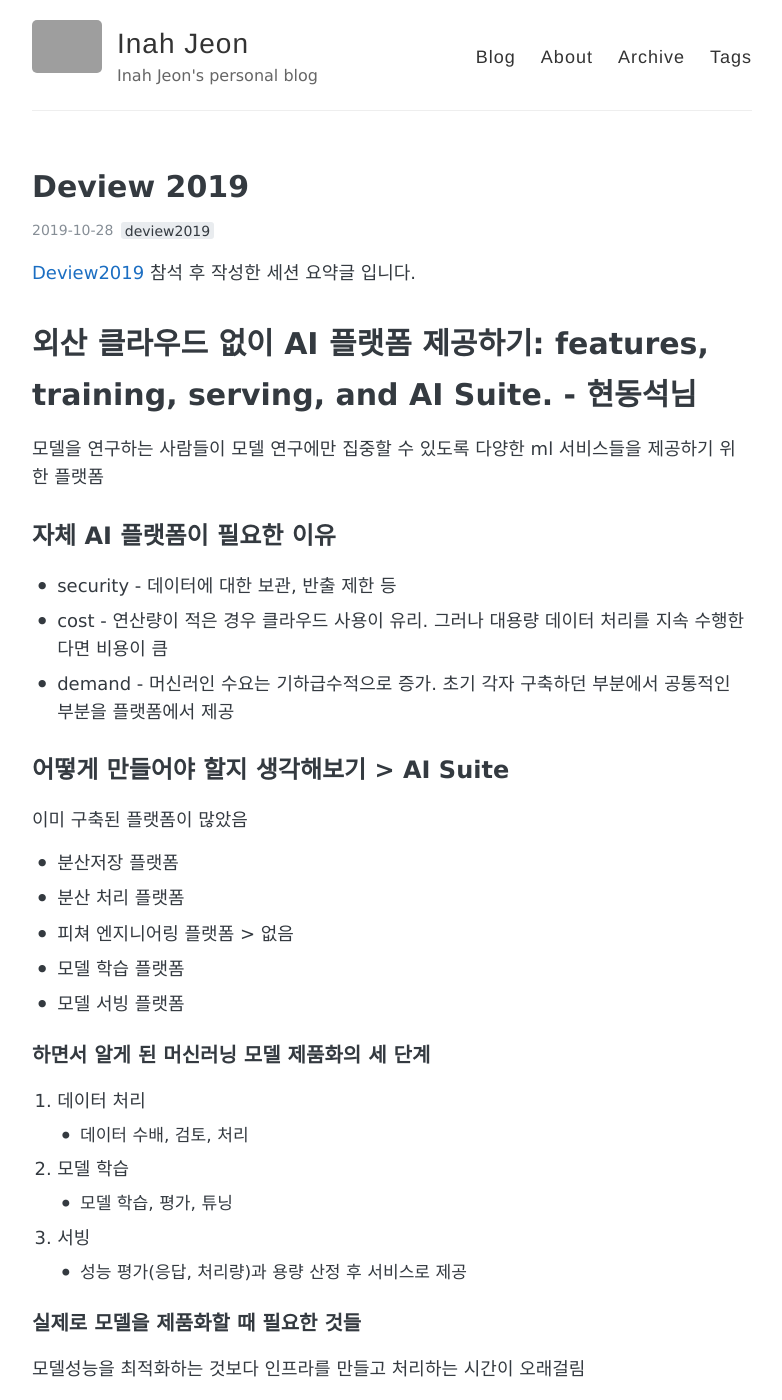
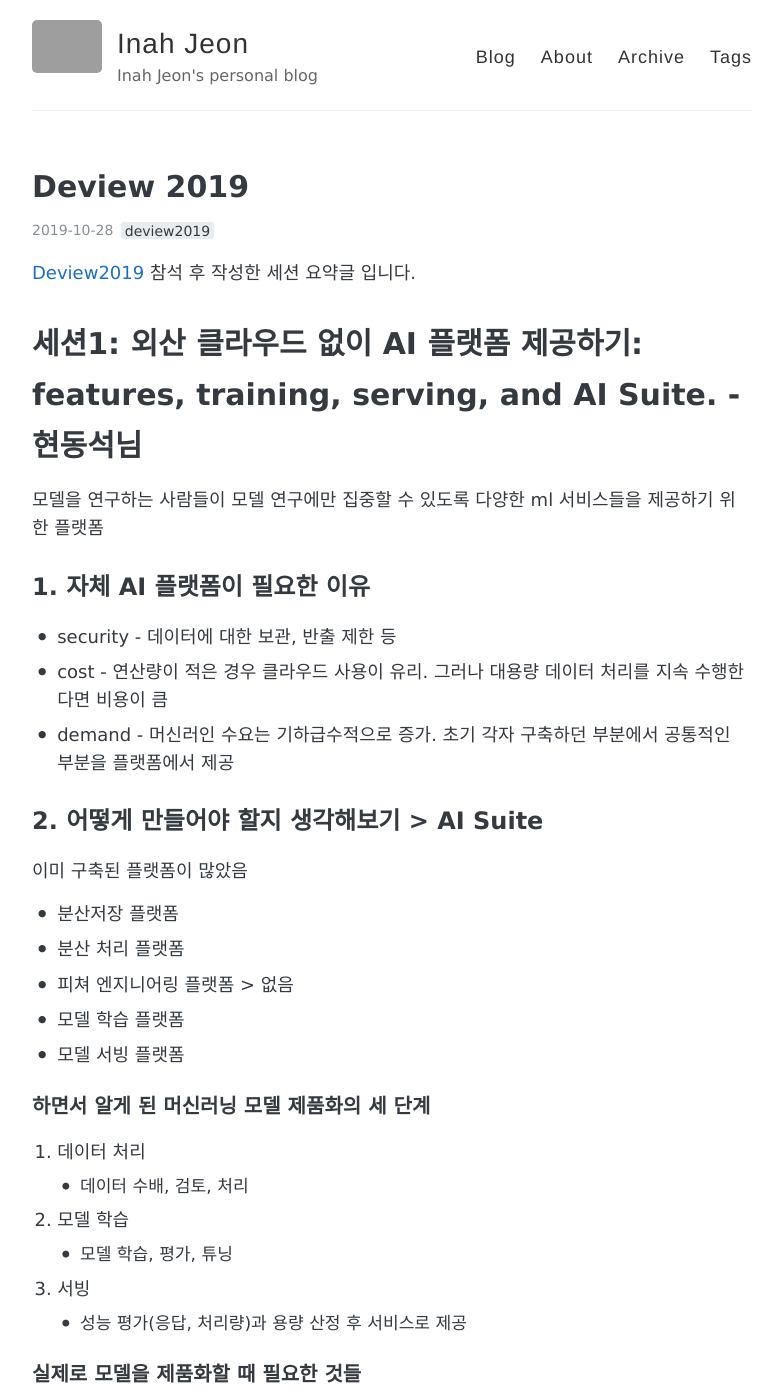
Before and after one commit to inahjeon/inahjeon.github.io, a Jekyll site: the page built from _posts/2019-10-28-deview2019.md, in a window 1280 px wide and 1400 px high. Shown: the whole window, without its empty margins (248-1030 px from the left). Built offline with Jekyll 4.4.1, drawn with Linux system fonts in a browser that asks for light colours; some of the changed text lies outside the part shown; grey boxes are pictures that could not be loaded.

Commit message:
Fix titles

```diff
--- a/_posts/2019-10-28-deview2019.md
+++ b/_posts/2019-10-28-deview2019.md
@@ -8,17 +8,17 @@ comments: true
 
 [Deview2019](https://deview.kr/2019/schedule) 참석 후 작성한 세션 요약글 입니다.
 
-# 외산 클라우드 없이 AI 플랫폼 제공하기: features, training, serving, and AI Suite. - 현동석님
+# 세션1: 외산 클라우드 없이 AI 플랫폼 제공하기: features, training, serving, and AI Suite. - 현동석님
 
 모델을 연구하는 사람들이 모델 연구에만 집중할 수 있도록 다양한 ml 서비스들을 제공하기 위한 플랫폼
 
-## 자체 AI 플랫폼이 필요한 이유
+## 1. 자체 AI 플랫폼이 필요한 이유
 
 - security - 데이터에 대한 보관, 반출 제한 등
 - cost - 연산량이 적은 경우 클라우드 사용이 유리. 그러나 대용량 데이터 처리를 지속 수행한다면 비용이 큼
 - demand - 머신러인 수요는 기하급수적으로 증가. 초기 각자 구축하던 부분에서 공통적인 부분을 플랫폼에서 제공
 
-## 어떻게 만들어야 할지 생각해보기 > AI Suite
+## 2. 어떻게 만들어야 할지 생각해보기 > AI Suite
 
 이미 구축된 플랫폼이 많았음
 
@@ -128,13 +128,7 @@ ML code => docker image => resource 입력 후 학습
 
 ### 최종 데모
 
-## 꿀팁/좋았던 점/새로 알게됨 점
-
-- [facet](https://github.com/PAIR-code/facets)으로 샘플 데이터 시각화
-- NLP 작업의 경우 API화 하여 사용
-- 모델 서빙 시 inference 외 전/후 처리를 담당하는 서버 따로 사용
-
-# 신호처리 이론으로 실용적인 스타일 변환 모델 만들기 (Better Faster Stronger Transfer) - 유재준님
+# 세션2: 신호처리 이론으로 실용적인 스타일 변환 모델 만들기 (Better Faster Stronger Transfer) - 유재준님
 
 ## 1. 스타일 트랜스퍼란?
 
@@ -194,7 +188,7 @@ Style transfer: Generative model
 - Multi-level 대신 한번의 feed-forward만 수행
 - 비디오 스타일 변환도 잘 됨.
 
-# 문자인식(OCR), 얼마나 정확하지? (문자인식 성능을 정확하게 측정하는 방법) - 최찬규님
+# 세션3: 문자인식(OCR), 얼마나 정확하지? (문자인식 성능을 정확하게 측정하는 방법) - 최찬규님
 
 ## 1. 성능평가의 중요성
 
@@ -281,11 +275,11 @@ Recall: 실제 True 중에서 True를 올바르게 예측한 비율
     - 검출기: EAST, PixelLink
     - 인식기: GRCNN, ASTER
 
-# 레이블링 조금 잘못돼도 괜찮아요: Clova가 레이블 노이즈 잡는 법 - 강재욱님
+# 세션4: 레이블링 조금 잘못돼도 괜찮아요: Clova가 레이블 노이즈 잡는 법 - 강재욱님
 
 데이터 전략에 대한 노하우가 실제 경쟁력이라고 생각함.
 
-## 레이블 노이즈가 무엇인가?
+## 1. 레이블 노이즈가 무엇인가?
 
 레이블 노이즈: 같은 범주의 데이터를 잘못 설명하는 의도되지 않은 Mislabel
 
@@ -314,7 +308,7 @@ Recall: 실제 True 중에서 True를 올바르게 예측한 비율
 - Model inference
 - Relabeling by model
 
-## 레이블링 바로잡는 AutoML (in project Khan)
+## 2. 레이블링 바로잡는 AutoML (in project Khan)
 
 - 문제: 흰 오리 한마리가 mislabeled 되어있을 때 어떻게 고칠 수 있을까?
 
@@ -349,23 +343,23 @@ Recall: 실제 True 중에서 True를 올바르게 예측한 비율
 
 ![](https://user-images.githubusercontent.com/16538186/67667851-1f87d000-f9b2-11e9-9ddb-fc95202e9a6a.png)
 
-## FAQ 데이터 셋에 적용해 보기
+## 4. FAQ 데이터 셋에 적용해 보기
 - LINE 사용에 관한 FAQ 톡 서비스 데이터 set에 적용
 - 일반적인 답변 인텐트 -> 구체적인 답변 인텐트로 변화함.
 
-## 개선 방향
+## 5. 개선 방향
 
 - 효율개선 - 데이터 셋 품질 사전 검증 모듈(PICO-trigger)
 - 품질개선: 생성모델를 통한 Imbalance Dataset 문제 해결
 - 품질개선: 다양한 Metric voting 방식 적용
 
-## 요약
+## 6. 요약
 - 데이터 품질 전략이 없는 AI 프로젝트는 성공 하기 어려움
 - AI 데이터 자동정제 파이프라인은 매우 큰 경쟁력
 - Naver Clova Chatbot Builder는 PICO를 통해서 데이터 자동 정제하여 서비스 품질 개선
 - PICO 아키텍쳐는 다른 종류 데이터 셋에도 적용 가능
 
-# 자율주행 시뮬레이터를 개발하면서 경험한 한계점 및 활용 방안 - 홍준님
+# 세션5: 자율주행 시뮬레이터를 개발하면서 경험한 한계점 및 활용 방안 - 홍준님
 
 ## 0. 전달하고자 하는 내용
 
```
Also changed, not shown: other parts of _posts/2019-10-28-deview2019.md (+13 -5 lines).
